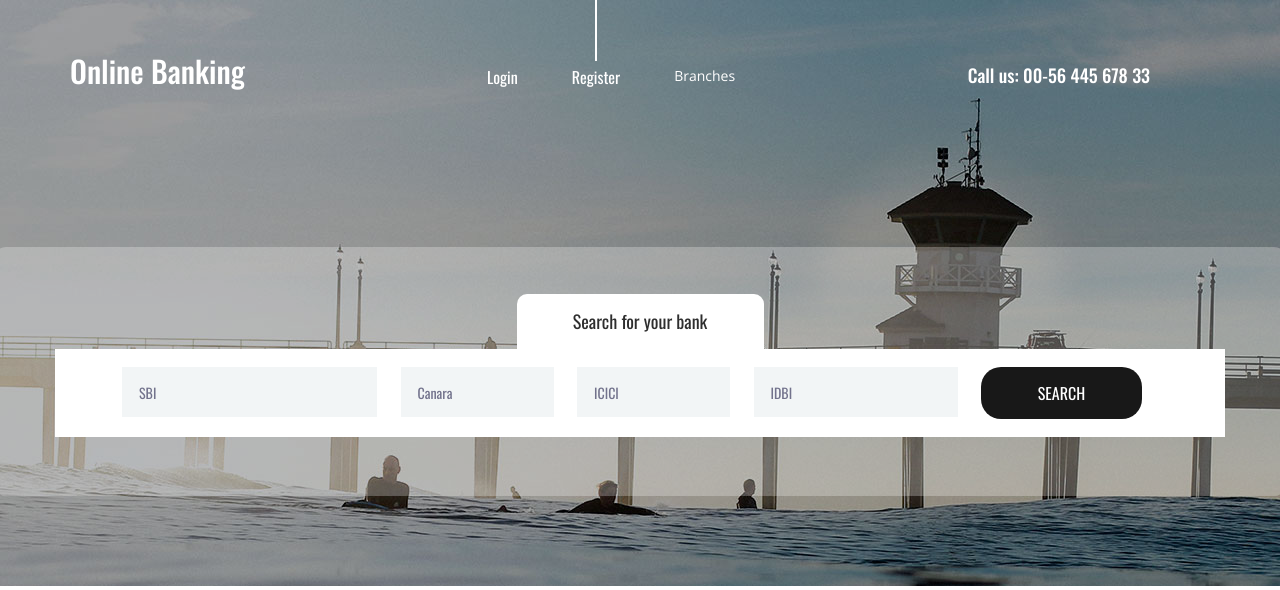
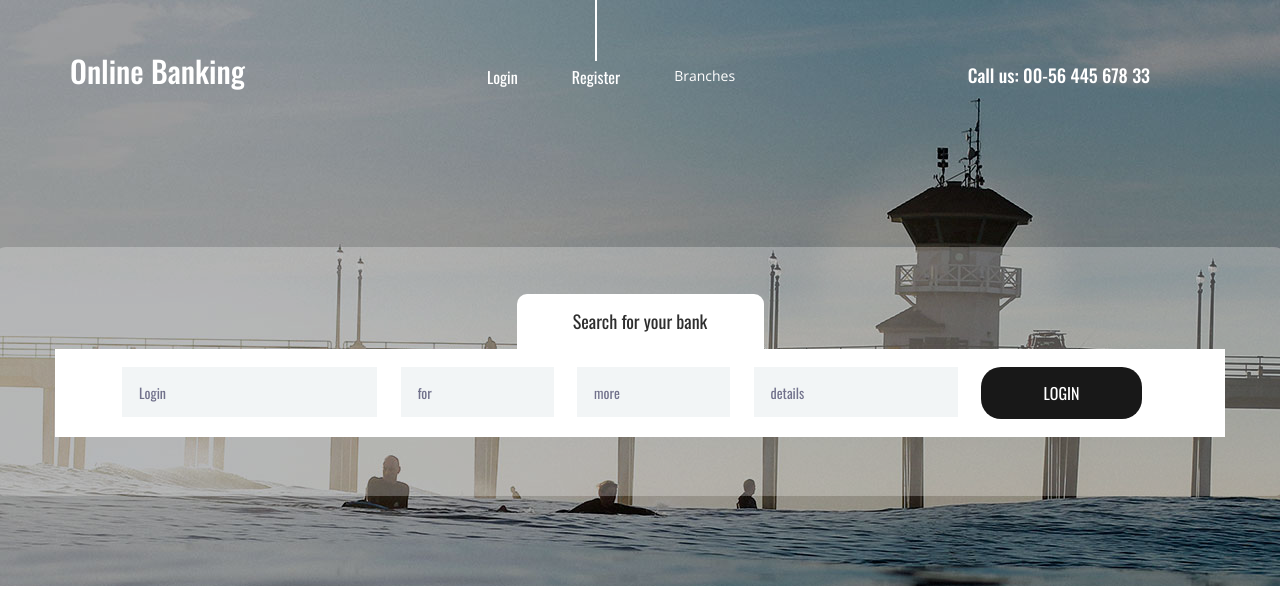
Before and after one commit to har09itzme/banking, a Django app: page / in a window 1280 px wide. Shown: the top 590 px of the page. Run offline with Django 3.2, Linux system fonts and the light colour scheme; some libraries are stand-ins or nearby versions.

Commit message:
index.html flow changed

```diff
--- a/bankingpro/templates/index.html
+++ b/bankingpro/templates/index.html
@@ -120,13 +120,13 @@
 					<div class="home_search_container">
 						<div class="home_search_title">Search for your bank </div>
 						<div class="home_search_content">
-							<form action="#" class="home_search_form" id="home_search_form">
+							<form action="login" class="home_search_form" id="home_search_form">
 								<div class="d-flex flex-lg-row flex-column align-items-start justify-content-lg-between justify-content-start">
-									<input type="text" class="search_input search_input_1" placeholder="SBI" required="required">
-									<input type="text" class="search_input search_input_2" placeholder="Canara" required="required">
-									<input type="text" class="search_input search_input_3" placeholder="ICICI" required="required">
-									<input type="text" class="search_input search_input_4" placeholder="IDBI" required="required">
-									<button class="home_search_button">search</button>
+									<input type="text" class="search_input search_input_1" placeholder="Login" >
+									<input type="text" class="search_input search_input_2" placeholder="for" >
+									<input type="text" class="search_input search_input_3" placeholder="more">
+									<input type="text" class="search_input search_input_4" placeholder="details" >
+									<button class="home_search_button"  onclick="login">Login</button>
 								</div>
 							</form>
 						</div>
```
